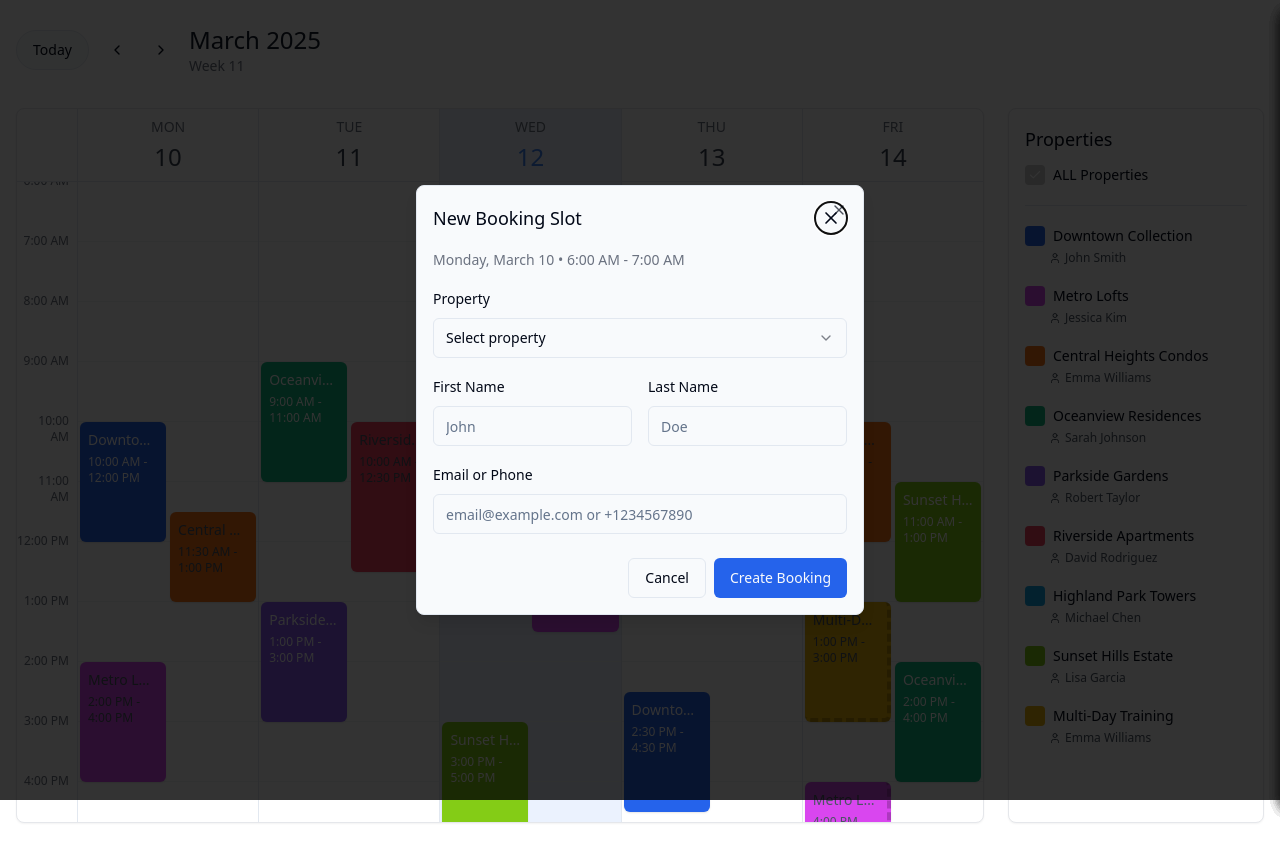
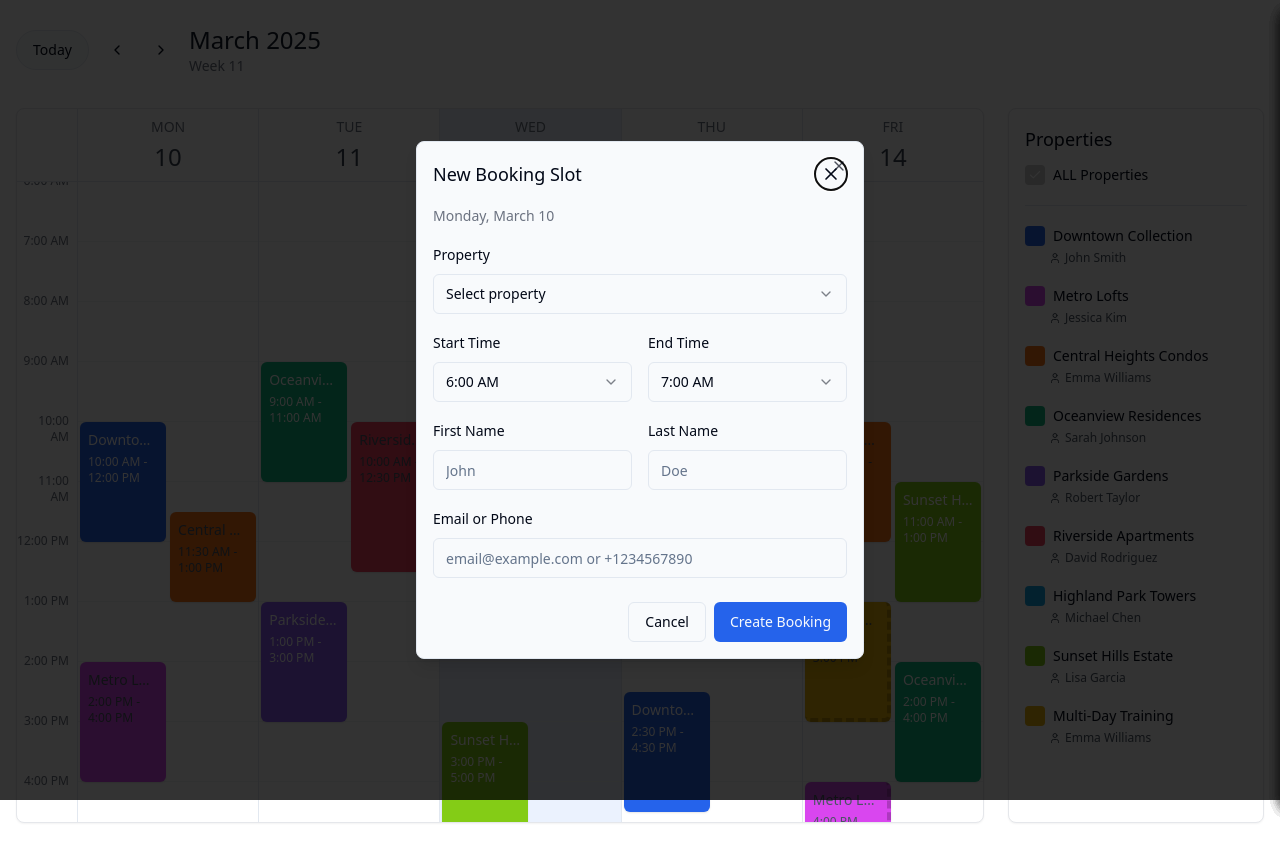
Before and after one commit to ZhuyuNtzh/broker-calendar-viewer-80, a React (Vite) app: page / in a window 1280 px wide. Both pictures are taken after a click on the element 168 px from the left and 212 px from the top of the page. Built offline with nearby package versions, Linux system fonts and the light colour scheme.

Commit message:
Allow editing booking duration
The booking dialog now allows users to edit the start and end times for a booking.

```diff
--- a/src/components/BookingSlotForm.tsx
+++ b/src/components/BookingSlotForm.tsx
@@ -22,6 +22,18 @@ interface BookingSlotFormProps {
     contact: string;
   }) => void;
 }
+
+// Helper function to generate time options in 30-minute increments
+const generateTimeOptions = () => {
+  const options = [];
+  for (let hour = 6; hour < 21; hour++) {
+    for (let minute of ['00', '30']) {
+      const formattedHour = hour.toString().padStart(2, '0');
+      options.push(`${formattedHour}:${minute}`);
+    }
+  }
+  return options;
+};
 
 const BookingSlotForm: React.FC<BookingSlotFormProps> = ({
   day,
@@ -49,8 +61,7 @@ const BookingSlotForm: React.FC<BookingSlotFormProps> = ({
     onSubmit(formData);
   };
 
-  const formattedStartTime = formatTime(initialStartTime);
-  const formattedEndTime = formatTime(initialEndTime);
+  const timeOptions = generateTimeOptions();
   const formattedDay = day.toLocaleDateString('en-US', { weekday: 'long', month: 'long', day: 'numeric' });
 
   return (
@@ -66,7 +77,7 @@ const BookingSlotForm: React.FC<BookingSlotFormProps> = ({
       </div>
 
       <div className="text-sm text-gray-500 mb-4">
-        {formattedDay} • {formattedStartTime} - {formattedEndTime}
+        {formattedDay}
       </div>
 
       <form onSubmit={handleSubmit} className="space-y-4">
@@ -85,6 +96,44 @@ const BookingSlotForm: React.FC<BookingSlotFormProps> = ({
               ))}
             </SelectContent>
           </Select>
+        </div>
+
+        <div className="grid grid-cols-2 gap-4">
+          <div className="space-y-2">
+            <Label htmlFor="startTime">Start Time</Label>
+            <Select
+              value={formData.startTime}
+              onValueChange={(value) => handleChange('startTime', value)}
+            >
+              <SelectTrigger id="startTime">
+                <SelectValue placeholder="Select start time" />
+              </SelectTrigger>
+              <SelectContent>
+                {timeOptions.map(time => (
+                  <SelectItem key={`start-${time}`} value={time}>{formatTime(time)}</SelectItem>
+                ))}
+              </SelectContent>
+            </Select>
+          </div>
+
+          <div className="space-y-2">
+            <Label htmlFor="endTime">End Time</Label>
+            <Select
+              value={formData.endTime}
+              onValueChange={(value) => handleChange('endTime', value)}
+            >
+              <SelectTrigger id="endTime">
+                <SelectValue placeholder="Select end time" />
+              </SelectTrigger>
+              <SelectContent>
+                {timeOptions
+                  .filter(time => time > formData.startTime)
+                  .map(time => (
+                    <SelectItem key={`end-${time}`} value={time}>{formatTime(time)}</SelectItem>
+                  ))}
+              </SelectContent>
+            </Select>
+          </div>
         </div>
 
         <div className="grid grid-cols-2 gap-4">
```
